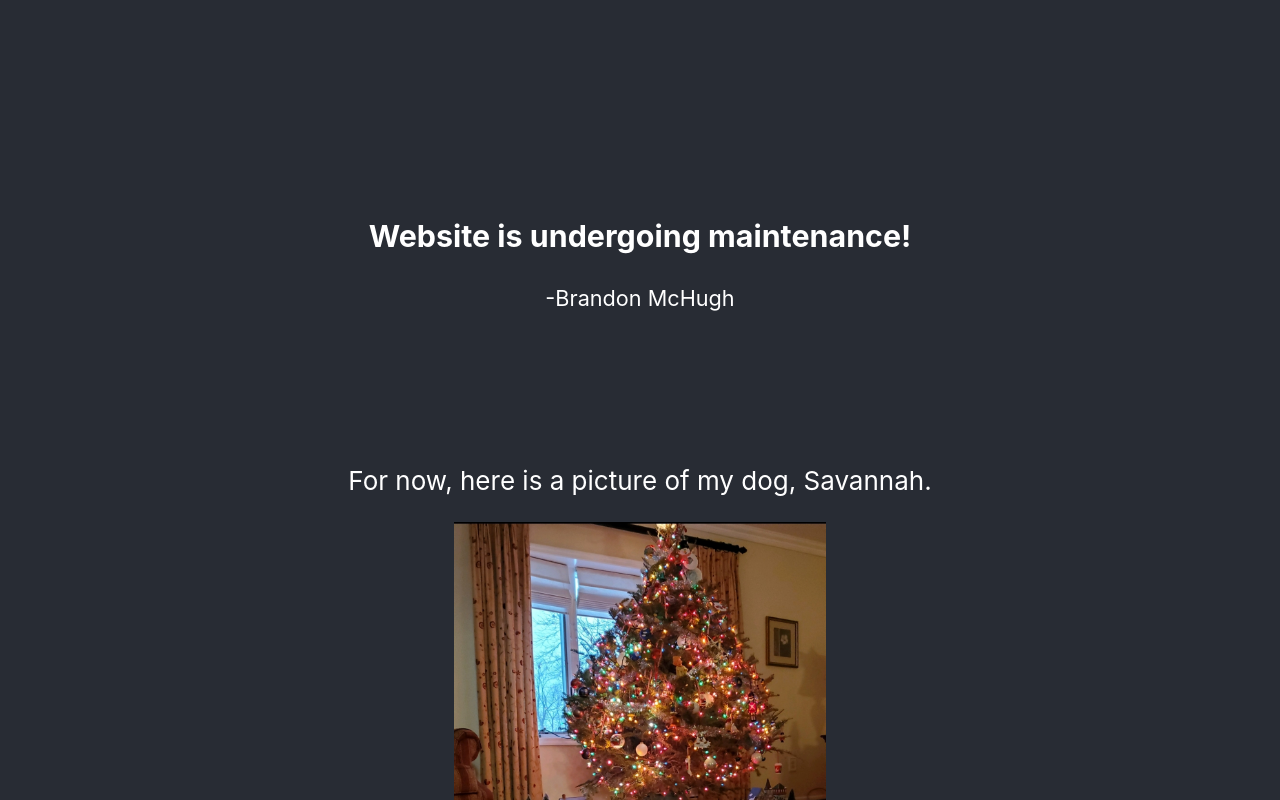
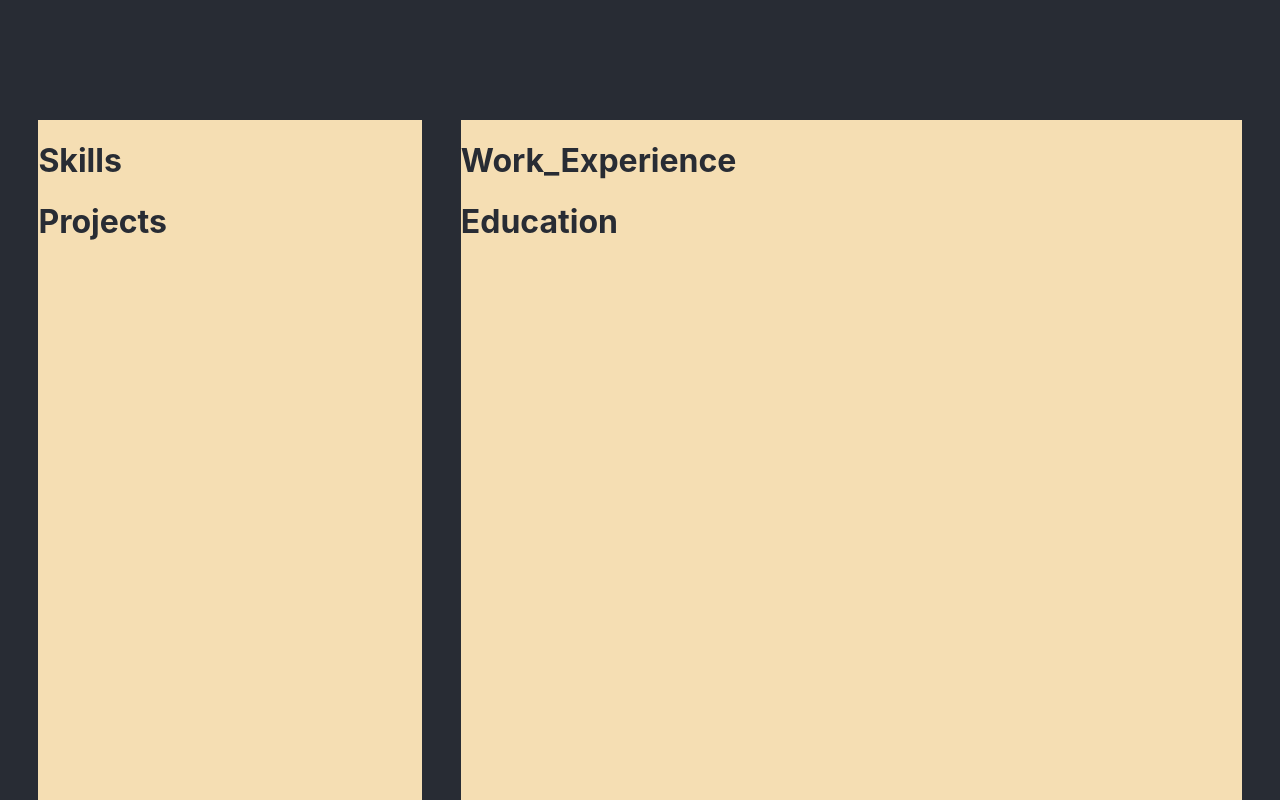
Before and after one commit to brandmch/brandon-mchugh.com, a React (Create React App) app: page /about_me in a window 1280 px wide. Shown: the part 880-1680 px from the top of the page. Built offline with nearby package versions, Linux system fonts and the light colour scheme.

Commit message:
layout set

```diff
--- a/src/App.css
+++ b/src/App.css
@@ -135,6 +135,8 @@ header {
   /* padding: 2em; */
   /* margin: auto; */
   /* max-width: 800px; */
+  display: flex;
+  height: 100vh;
 }
 
 .section h2 {
@@ -145,7 +147,19 @@ header {
   font-family: -apple-system, BlinkMacSystemFont, "Segoe UI", Helvetica, Arial, sans-serif, "Apple Color Emoji", "Segoe UI Emoji";
 }
 
+.section .left_column {
+  background-color: wheat;
+  width: 30%;
+  margin-left: 3%;
+  color: #282c34;
+}
 
+.section .right_column {
+  background-color: wheat;
+  width: 61%;
+  margin-left: 3%;
+  color: #282c34;
+}
 
 
 
--- a/src/Components/About_Me/about_me.js
+++ b/src/Components/About_Me/about_me.js
@@ -3,7 +3,7 @@ import Education from "./education";
 import Projects from "./projects";
 import Skills from "./skills";
 import Work_Experience from "./work_experience";
-import Maintence_Alert from '../../Maintence_Alert'
+
 
 export default function About_Me() {
     return (
@@ -23,10 +23,13 @@ export default function About_Me() {
             </header>
 
             <div className='section'>
-                <div>
-                    <div>
-                        <Maintence_Alert />
-                    </div>
+                <div className="left_column">
+                    <Skills />
+                    <Projects />
+                </div>
+                <div className="right_column">
+                    <Work_Experience />
+                    <Education />
                 </div>
             </div>
         </div>
```
